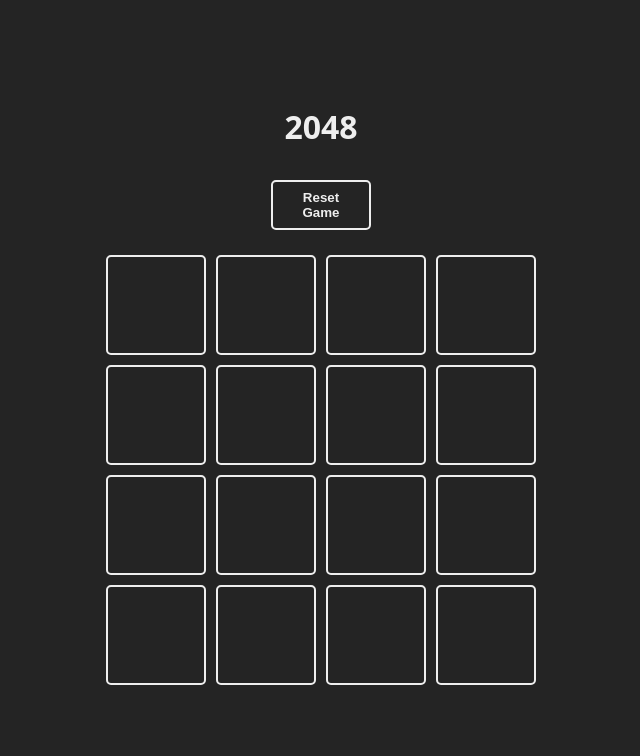
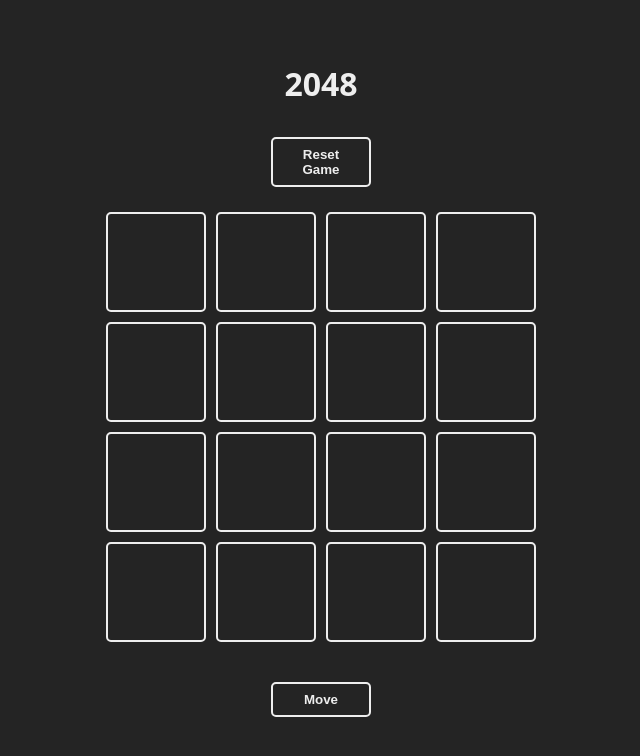
Before and after one commit to Othamae/2048_by_Othamae, a React (Vite) app: page / in a window 1280 px wide. Shown: the top 756 px of the page, without its empty margins (319-959 px from the left). Built offline with nearby package versions, Linux system fonts and the light colour scheme.

Commit message:
🛠  refactor Added Board and Square components

```diff
--- a/src/App.jsx
+++ b/src/App.jsx
@@ -1,34 +1,23 @@
 import { useState } from 'react'
 import './App.css'
+import { Board } from './components/Board'
 
-export const Square = ({ children, isSelected, updateBoard, index }) => {
-  const className = `square ${isSelected ? 'is-selected' : ''}`
-
-  const handleClick = () => {
-    updateBoard(index)
-  }
-
-  return (
-    <div onClick={handleClick} className={className}>
-      {children}
-    </div>
-  )
+const generateNumber = () => {
+  const number = Math.random()
+  return number > 0.7 ? 4 : 2
 }
 
-function Board ({ updateBoard, board }) {
-  return (
-    board.map((square, index) => {
-      return (
-        <Square
-          key={index}
-          index={index}
-          updateBoard={updateBoard}
-        >
-          {square}
-        </Square>
-      )
-    })
-  )
+const addNumberToBoard = (board) => {
+  let first = Math.floor(Math.random() * 16)
+  while (board[first] !== null) {
+    first = Math.floor(Math.random() * 16)
+  }
+  board[first] = generateNumber()
+  let second = Math.floor(Math.random() * 16)
+  while (board[second] !== null) {
+    second = Math.floor(Math.random() * 16)
+  }
+  board[second] = generateNumber()
 }
 
 function App () {
@@ -36,6 +25,11 @@ function App () {
 
   const resetGame = () => {
     setBoard(Array(16).fill(null))
+  }
+
+  const handleClick = () => {
+    addNumberToBoard(board)
+    setBoard([...board])
   }
   return (
     <>
@@ -45,6 +39,10 @@ function App () {
         <section className='game'>
           <Board board={board} />
         </section>
+        <section className='turn'>
+          <button onClick={handleClick}>Move</button>
+
+        </section>
 
       </main>
     </>
--- /dev/null
+++ b/src/components/Board.jsx
@@ -0,0 +1,17 @@
+import { Square } from './Square'
+
+export function Board ({ updateBoard, board }) {
+  return (
+    board.map((square, index) => {
+      return (
+        <Square
+          key={index}
+          index={index}
+          updateBoard={updateBoard}
+        >
+          {square}
+        </Square>
+      )
+    })
+  )
+}
--- /dev/null
+++ b/src/components/Square.jsx
@@ -0,0 +1,13 @@
+export const Square = ({ children, isSelected, updateBoard, index }) => {
+  const className = `square ${isSelected ? 'is-selected' : ''}`
+
+  const handleClick = () => {
+    updateBoard(index)
+  }
+
+  return (
+    <div onClick={handleClick} className={className}>
+      {children}
+    </div>
+  )
+}
```
